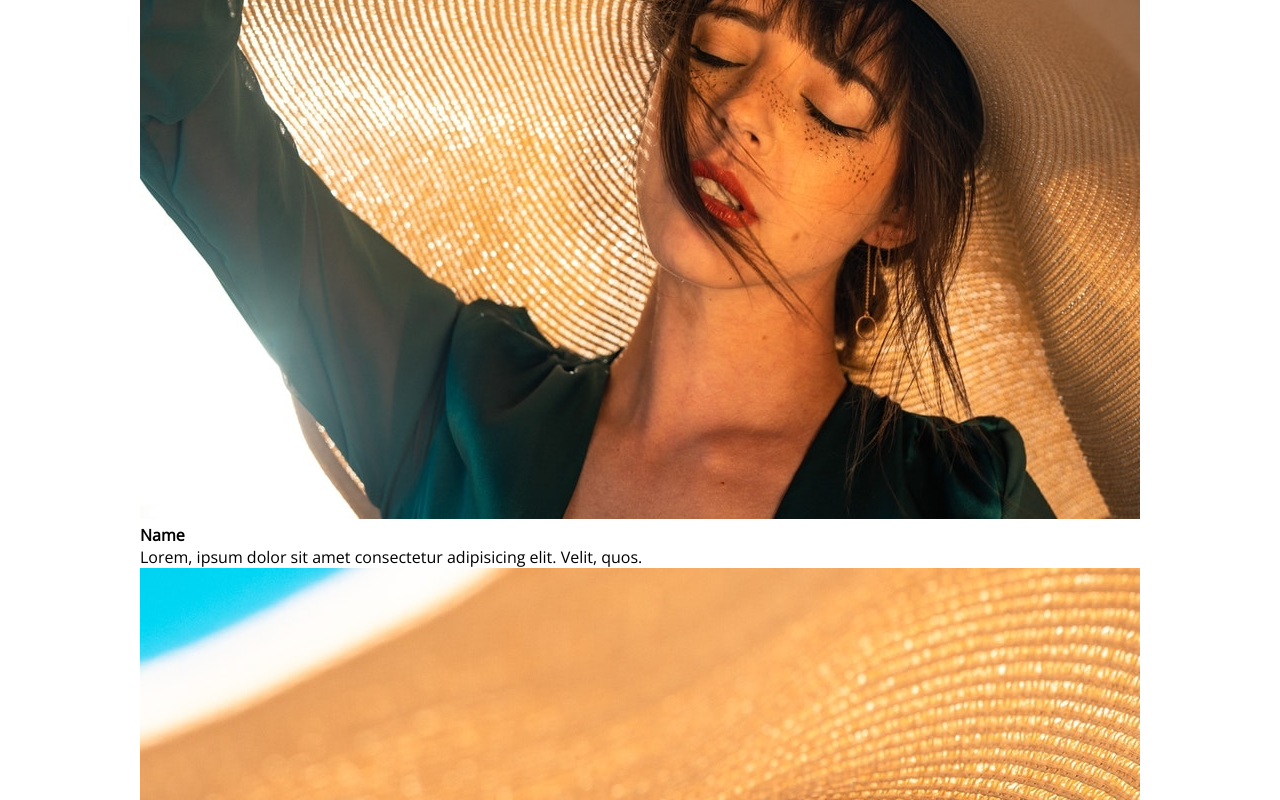
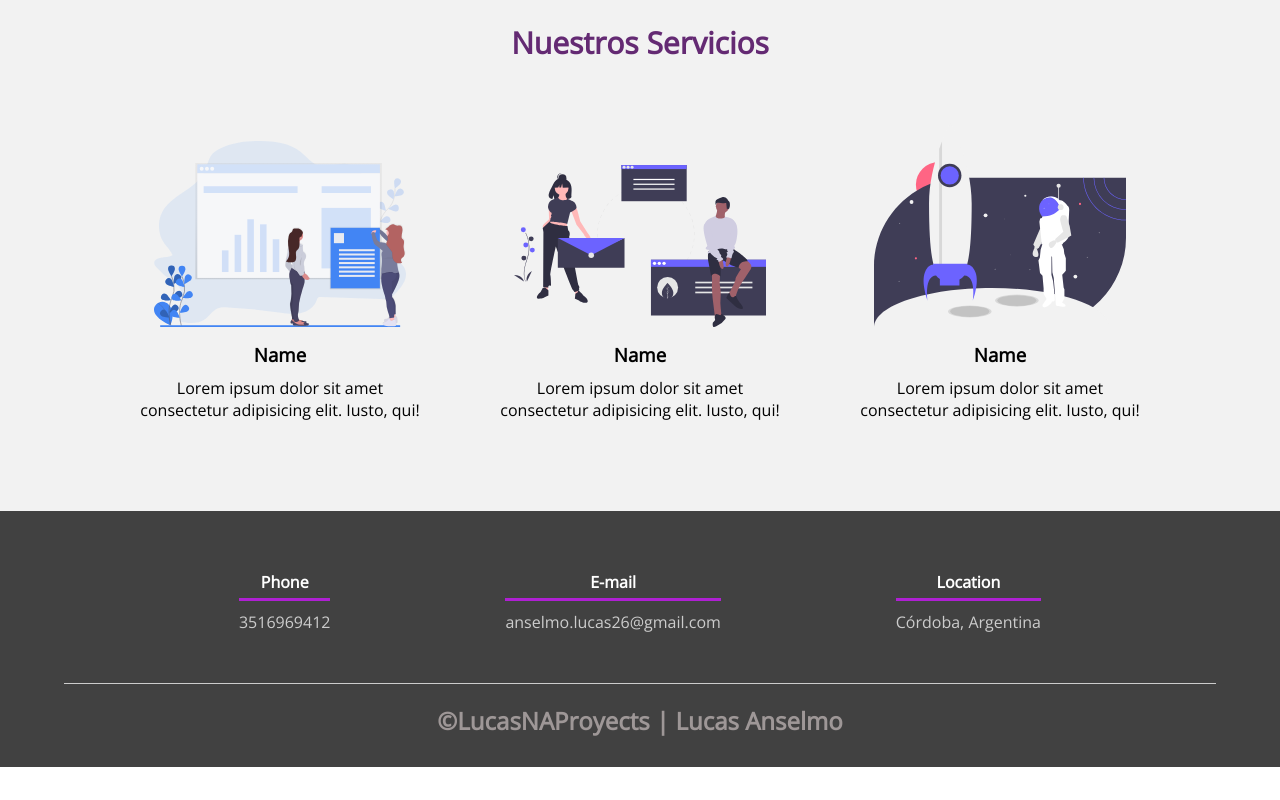
Before and after one commit to anselmo-lucas/paginaWeb, a plain HTML site: page index.html in a window 1280 px wide. Shown: the part 2180-2980 px from the top of the page. After the commit the page ends 2947 px from the top, so only its background shows below. Drawn offline with nearby package versions, Linux system fonts and the light colour scheme.

Commit message:
Realizada toda la maquetacion

```diff
--- a/css/estilos.css
+++ b/css/estilos.css
@@ -136,7 +136,6 @@ span{
 
 .imagen-port{
     width: 24%;
-    height: 150px;
     margin-bottom: 10px;
     overflow: hidden;
     position: relative;
@@ -176,3 +175,111 @@ span{
 .imagen-port:hover .hover-galeria{
     transform: scale(1);
 }
+
+/*              CLIENTS             */
+
+.cards{
+    display: flex;
+    justify-content: space-evenly;
+}
+
+.card{
+    background: #4d0686;
+    display: flex;
+    width: 46%;
+    height: 200px;
+    align-items: center;
+    justify-content: space-evenly;
+    border-radius: 5px;
+}
+
+.card img{
+    width: 100px;
+    height: 100px;
+    object-fit: cover;
+    border: 3px solid #fff;
+    border-radius: 50%;
+    display: block;
+}
+
+.contenido-texto-card{
+    width: 60%;
+    color: #fff;
+}
+
+.contenido-texto-card p{
+    font-weight: 300;
+    padding-top: 5px;
+}
+
+/*              ABOUT SERVICES        */
+
+.about-services{
+    background: #f2f2f2;
+    padding-bottom: 30px;
+}
+
+.servicios-cont{
+    display: flex;
+    justify-content: space-between;
+    align-items: flex-end;
+}
+
+.servicio-ind{
+    width: 28%;
+    text-align: center;
+}
+
+.servicio-ind img{
+    width: 90%;
+}
+
+.servicio-ind h3{
+    margin: 10px 0;
+}
+
+.servicio-ind p{
+    font-weight: 300;
+}
+
+
+
+/*          FOOTER      */
+
+footer{
+    background: #414141;
+    padding: 60px 0 30px;
+    margin: auto;
+    overflow: hidden;
+}
+
+.contenedor-footer{
+    display: flex;
+    width: 90%;
+    justify-content: space-evenly;
+    margin: auto;
+    padding-bottom: 50px;
+    border-bottom: 1px solid #ccc;
+}
+
+.content-foo{
+    text-align: center;
+    color: #fff;
+}
+
+.content-foo h4{
+    border-bottom: 3px solid #af20d3;
+    padding-bottom: 5px;
+    margin-bottom: 10px;
+}
+
+.content-foo p{
+    color: #ccc;
+}
+
+.titulo-final{
+    text-align: center;
+    font-size: 24px;
+    margin: 20px 0 0;
+    color: #9e9797;
+}
--- a/index.html
+++ b/index.html
@@ -139,7 +139,7 @@
 
         </section>
 
-        <section class="clientes contenedor">
+        <div class="clientes contenedor">
             <h2>Que dicen nuestros clientes</h2>
             <div class="cards">
                 <div class="card">
@@ -158,7 +158,7 @@
                     </div>
                 </div>
             </div>
-        </section>
+        </div>
 
         <section class="about-services">
 
@@ -201,7 +201,7 @@
 
             <div class="content-foo">
                 <h4>Location</h4>
-                <p>3516969412</p>
+                <p>Córdoba, Argentina</p>
             </div>
         </div>
         <h2 class="titulo-final">&copy;LucasNAProyects | Lucas Anselmo</h2>
```
